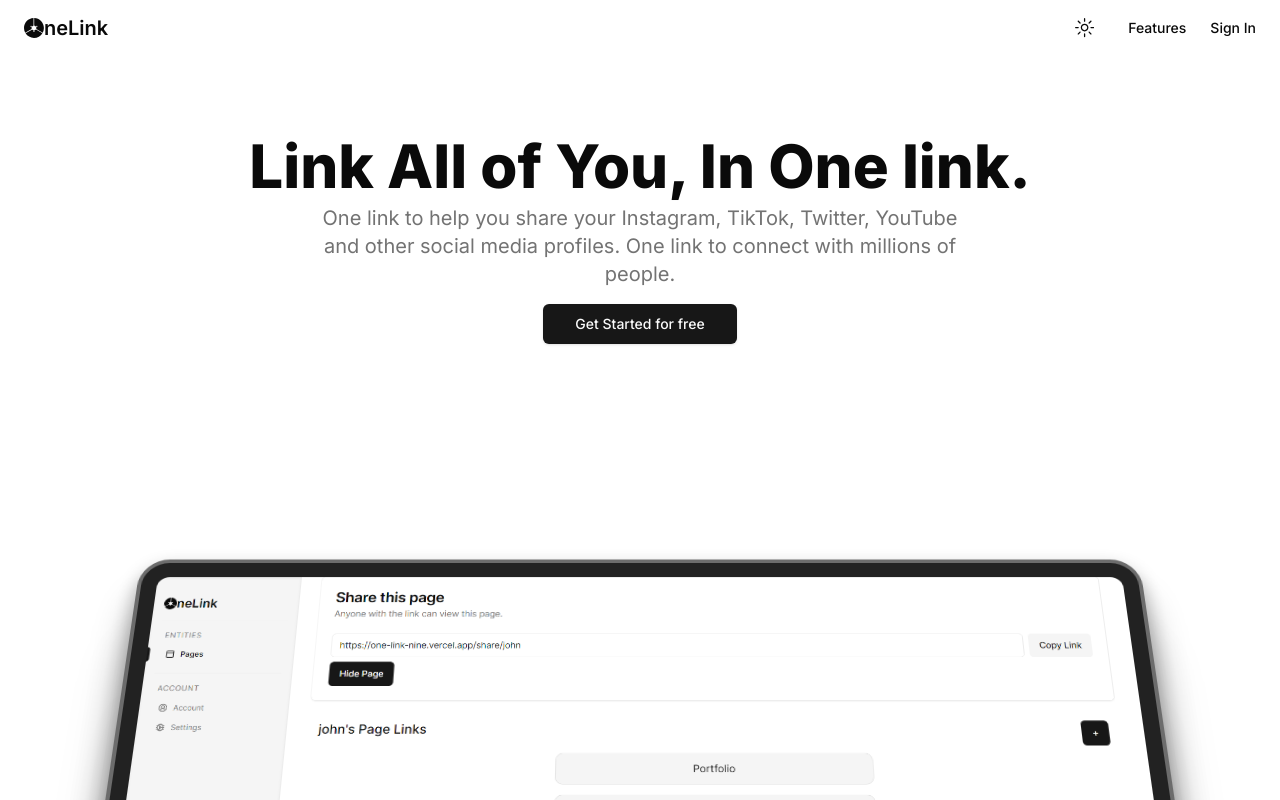
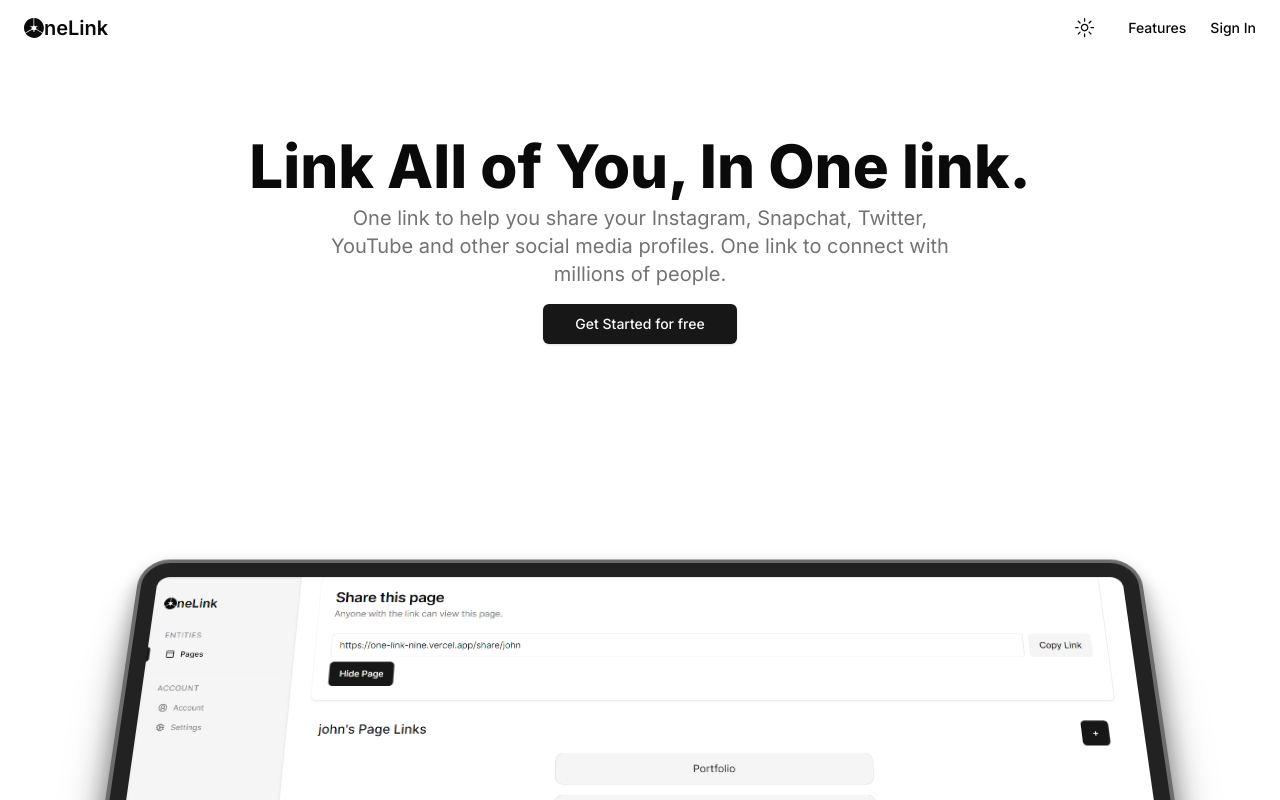
Before and after one commit to jyotideepjee1803/OneLink, a Next.js app: page / in a window 1280 px wide. Shown: the top 800 px of the page. Built offline with nearby package versions, Linux system fonts and the light colour scheme.

Commit message:
Update page.tsx

```diff
--- a/src/app/page.tsx
+++ b/src/app/page.tsx
@@ -51,7 +51,7 @@ export default function LandingPage() {
                 Link All of You, In One link.
               </h1>
               <p className="max-w-[640px] text-neutral-500 md:text-xl dark:text-neutral-400 text-center">
-                One link to help you share your Instagram, TikTok, Twitter, YouTube
+                One link to help you share your Instagram, Snapchat, Twitter, YouTube
                 and other social media profiles. One link to connect
                 with millions of people.
               </p>
```
